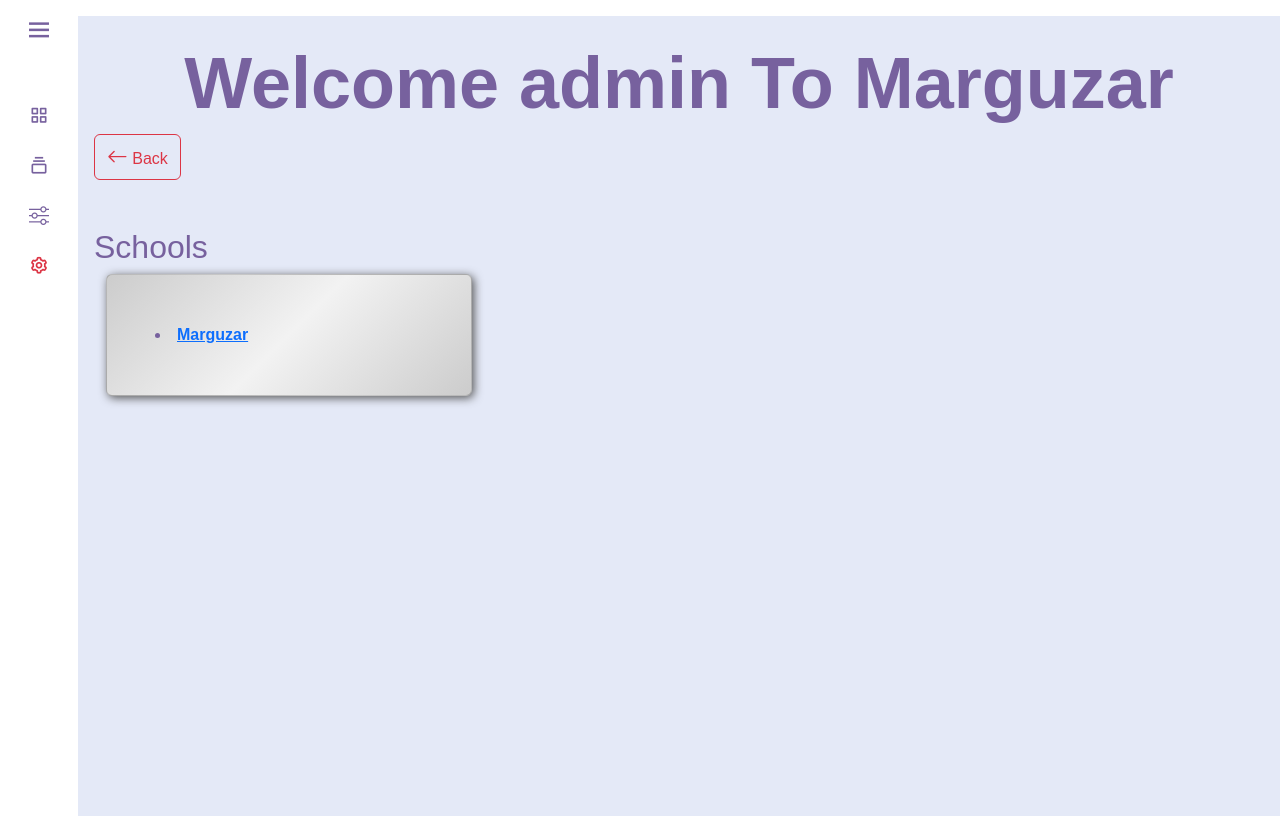
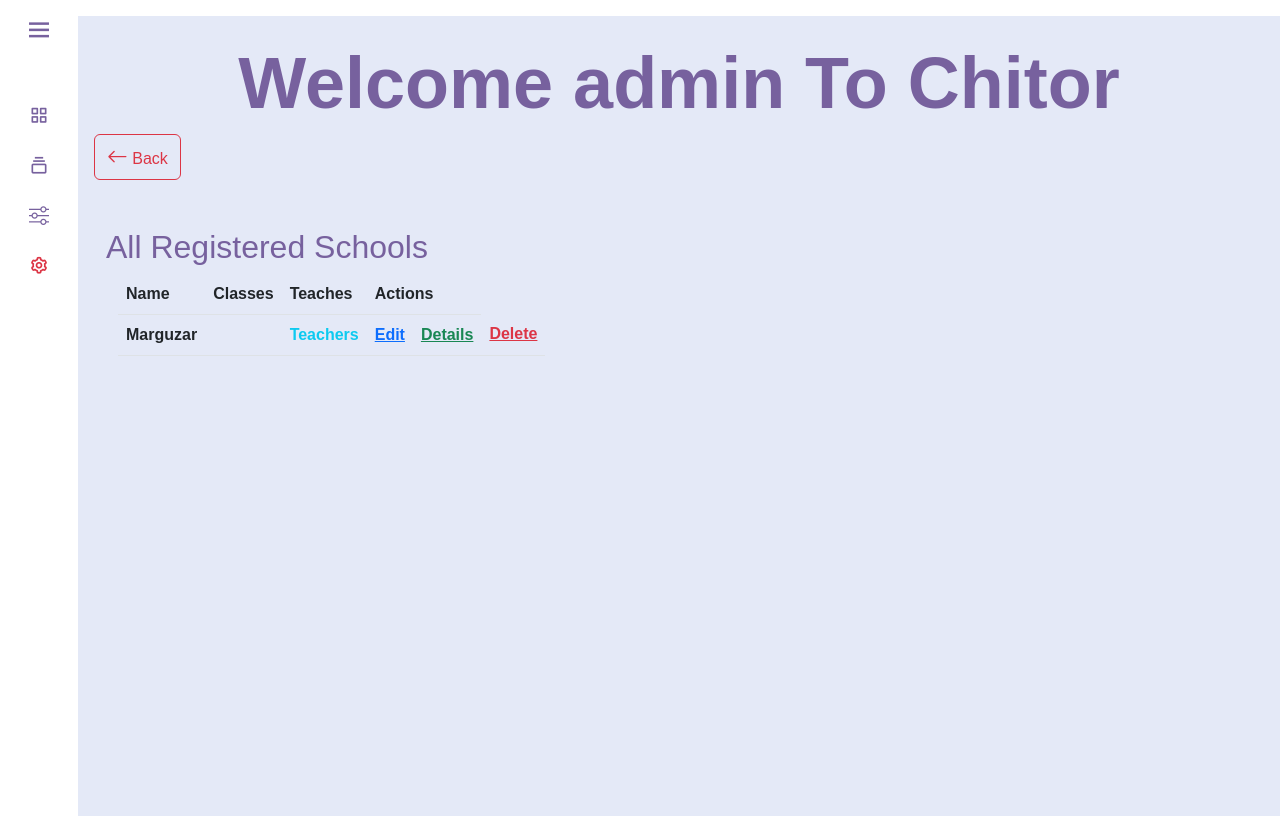
Before and after one commit to WajahatKanju/LMS, a Django app: page /school/ in a window 1280 px wide. Run offline with Django 4.2, Linux system fonts and the light colour scheme; a user stored in the database is signed in; data comes from the database, SQL or seed files in the repository; data that the repository does not hold is empty.

Commit message:
add school delete, fix settings

```diff
--- a/main/form.py
+++ b/main/form.py
@@ -3,7 +3,7 @@
 from crispy_forms.layout import Layout, Submit, Row, Column
 from django.core.exceptions import ValidationError
 
-from .models import Settings, Schools, Classes
+from .models import Settings, Schools, Classes, Employee
 
 
 class SettingsForm(forms.ModelForm):
@@ -46,7 +46,7 @@
 
     class Meta:
         model = Schools
-        fields = ['name', 'classes']
+        fields = ['name', 'classes', ]
 
     classes = forms.ModelMultipleChoiceField(queryset=Classes.objects.all(), widget=forms.CheckboxSelectMultiple,
                                              required=False)
--- a/main/models.py
+++ b/main/models.py
@@ -36,15 +36,6 @@
         return f'{self.name}'
 
 
-class Employee(models.Model):
-    user = models.OneToOneField(User, on_delete=models.CASCADE)
-    designation = models.CharField(max_length=30)
-    active = models.BooleanField(default=True)
-
-    def __str__(self):
-        return self.user.username
-
-
 class Classes(models.Model):
     id = models.UUIDField(primary_key=True, editable=False, default=uuid.uuid4)
     name = models.CharField(max_length=30)
@@ -58,12 +49,28 @@
     id = models.UUIDField(primary_key=True, editable=False, default=uuid.uuid4)
     name = models.CharField(max_length=30, unique=True)
     classes = models.ManyToManyField(Classes, through='SchoolClasses')
+    active = models.BooleanField(default=True)
 
     def __str__(self):
         return f'{self.name}'
 
+    def get_form_url(self):
+        return reverse('school_update', args=[str(self.id)])
+
+    def get_delete_url(self):
+        return reverse('school_delete', args=[str(self.id)])
+
     def get_absolute_url(self):
-        return reverse('school_update', args=[str(self.id)])
+        return reverse('school_detail', args=[str(self.id)])
+
+
+class Employee(models.Model):
+    user = models.OneToOneField(User, on_delete=models.CASCADE)
+    designation = models.ForeignKey(Schools, on_delete=models.CASCADE)
+    active = models.BooleanField(default=True)
+
+    def __str__(self):
+        return self.user.username
 
 
 class SchoolClasses(models.Model):
--- a/main/templates/main/index.html
+++ b/main/templates/main/index.html
@@ -46,8 +46,6 @@
 
                         <a href="{% url 'school_create' %}" class="m-1 btn btn-outline-primary"><i class="bi bi-plus"></i>Add School</a>
                         <a href="{% url 'school' %}" class="m-1 btn btn-outline-secondary"><i class="bi bi-search"></i>List School</a>
-                        <a href="{% url 'school' %}" class="m-1 btn btn-outline-secondary"><i class="bi bi-search"></i>Edit School</a>
-                        <a href="{% url 'school' %}" class="m-1 btn btn-outline-warning"><i class="bi bi-pencil"></i>Delete School</a>
                     </div>
 
                 </div>
--- a/main/templates/school/school.html
+++ b/main/templates/school/school.html
@@ -1,17 +1,45 @@
 {% extends '_base.html' %}
 {% block content %}
-    <h2>Schools</h2>
-    <div class="container-fulid">
+    <div class="container-fluid">
+        <h2>All Registered Schools</h2>
         <div class="row mx-auto d-flex  justify-content-start">
             <div class="col-4">
-                <div class="card card--custom rounded p-5 mb-3">
+                <table class="table">
+                    <thead>
+                    <tr>
+                        <th> Name</th>
+                        <th>Classes</th>
+                        <th>Teaches</th>
+                        <th colspan="2">Actions</th>
+                    </tr>
+                    </thead>
+                    <tbody>
+                    {% for school in schools %}
+                        {% if school.active is True %}
 
-                    {% for school in schools %}
-                        <li>
-                            <a href="{{ school.get_absolute_url }}">{{ school.name }}</a>
-                        </li>
+                            <tr>
+                                <td>
+                                    {{ school.name }}
+                                </td>
+                                <td>{% for class  in school.classes.all %} {{ class }} {% endfor %}</td>
+                                <td>
+                                    <span class="text-info">Teachers</span>
+                                </td>
+                                <td>
+                                    <a class="link-primary" href="{{ school.get_form_url }}"> Edit</a>
+                                </td>
+                                <td>
+                                    <a class="link-success" href="{{ school.get_absolute_url }}"> Details</a>
+                                </td>
+                                <td>
+                                    <a class="link-danger" href="{{ school.get_delete_url }}">Delete </a>
+                                </td>
+                            </tr>
+                        {% endif %}
                     {% endfor %}
-                </div>
+                    </tbody>
+                </table>
+
             </div>
         </div>
     </div>
--- /dev/null
+++ b/main/templates/school/school_detail.html
@@ -0,0 +1,6 @@
+{% extends '_base.html' %}
+{% block content %}
+    <div class="container">
+        <h2>{{ school }}</h2>
+    </div>
+{% endblock content %}
--- a/main/urls.py
+++ b/main/urls.py
@@ -1,5 +1,6 @@
 from django.urls import path
-from .views import HomeView, SettingsView, SchoolView, SchoolCreateView, SchoolUpdateView
+from .views import HomeView, SettingsView, SchoolView, SchoolDetailView, SchoolCreateView, SchoolUpdateView,\
+    SchoolDeleteView
 
 urlpatterns = [
     path('', HomeView.as_view(), name='index'),
@@ -7,5 +8,8 @@
 
     path('school/', SchoolView.as_view(), name='school'),
     path('school/create', SchoolCreateView.as_view(), name='school_create'),
+
+    path('school/<uuid:pk>/', SchoolDetailView.as_view(), name='school_detail'),
     path('school/<uuid:pk>/update', SchoolUpdateView.as_view(), name='school_update'),
+    path('school/<uuid:pk>/delete', SchoolDeleteView.as_view(), name='school_delete'),
 ]
--- a/main/views.py
+++ b/main/views.py
@@ -1,7 +1,9 @@
 from django.contrib import messages
 from django.shortcuts import render, get_object_or_404, redirect
 from django.urls import reverse_lazy
-from django.views.generic import View, ListView, CreateView
+from django.utils.decorators import method_decorator
+from django.views.generic import View, ListView, DeleteView
+from django.views.decorators.cache import never_cache
 
 from main.form import SettingsForm, SchoolForm
 from main.models import Settings, Schools
@@ -13,8 +15,8 @@
     context = {}
 
     def get(self, request):
-        setting = Settings.objects.filter(employee__id__exact=self.request.user.id).first()
-        self.context['school'] = setting.selected_school
+        setting = Settings.objects.get(employee__user_id__exact=self.request.user.id)
+        self.context['select_school'] = setting.selected_school
         return render(request, self.template_name, self.context)
 
 
@@ -26,14 +28,14 @@
     context = {'form': SettingsForm(), 'errors': [], }
 
     def get(self, request):
-        setting = Settings.objects.filter(employee__id__exact=self.request.user.id).first()
+        setting = Settings.objects.get(employee__user_id__exact=self.request.user.id)
         form = SettingsForm(instance=setting)
         self.context['form'] = form
         print(self.request.user.id)
         return render(request, self.template_name, self.context)
 
     def post(self, request, ):
-        setting = Settings.objects.filter(employee__id__exact=self.request.user.id).first()
+        setting = Settings.objects.get(employee__user_id__exact=self.request.user.id)
         form = SettingsForm(request.POST, instance=setting)
         if form.is_valid():
             form.save(commit=False)
@@ -46,16 +48,28 @@
         return redirect(self.success_url)
 
 
+@method_decorator(never_cache, name='dispatch')
 class SchoolView(ListView):
     template_name = 'school/school.html'
     schools = Schools.objects.all()
+    context = {'schools': schools}
 
+    def get(self, request, **kwargs):
+        setting = Settings.objects.get(employee__user_id__exact=self.request.user.id)
+        self.context['select_school'] = setting.selected_school
+        return render(request, self.template_name, self.context)
+
+
+class SchoolDetailView(View):
+    template_name = 'school/school_detail.html'
     context = {}
 
-    def get(self, request, **kwargs):
-        setting = Settings.objects.filter(employee__id__exact=self.request.user.id).first()
-        self.context['school'] = setting.selected_school
-        self.context['schools'] = self.schools
+    def get(self, request, pk=None):
+        school = get_object_or_404(Schools, id=pk)
+        self.context['school'] = school
+        setting = Settings.objects.get(employee__user_id__exact=self.request.user.id)
+        self.context['select_school'] = setting.selected_school
+
         return render(request, self.template_name, self.context)
 
 
@@ -67,8 +81,8 @@
     def get(self, request):
         form = SchoolForm()
         self.context['form'] = form
-        setting = Settings.objects.filter(employee__id__exact=self.request.user.id).first()
-        self.context['school'] = setting.selected_school
+        setting = Settings.objects.get(employee__user_id__exact=self.request.user.id)
+        self.context['select_school'] = setting.selected_school
         return render(request, self.template_name, self.context)
 
     def post(self, request):
@@ -102,3 +116,31 @@
 
         self.context['form'] = form
         return render(request, self.template_name, self.context)
+
+
+class SchoolDeleteView(View):
+
+    template_name = 'school/school_delete.html'
+
+    context = {}
+
+    def get(self, request, pk=None):
+        school = get_object_or_404(Schools, id=pk)
+        form = SchoolForm(instance=school)
+        ctx = {'form': form}
+        return render(request, self.template_name, ctx)
+
+    def post(self, request, pk=None):
+        school = get_object_or_404(Schools, id=pk)
+        school.active = False
+        school.save()
+        messages.success(request, 'Form submission successful')
+        # form = SchoolForm(request.POST, instance=school)
+        # if form.is_valid():
+        #     school.active = False
+        #     form.save()
+        #     messages.success(request, 'Form submission successful')
+        #     return redirect(reverse_lazy('school'))
+        # print(form.errors)
+        # self.context['form'] = form
+        return redirect(reverse_lazy('school'))
--- a/templates/_base.html
+++ b/templates/_base.html
@@ -107,7 +107,7 @@
     <div class="home-content ">
         <div class="container-fluid p-3 m-auto text">
             <div class="text-center">
-                <h2 class="text text-justify my-2 display-2">Welcome {{ request.user.username }} To {{ school }}</h2>
+                <h2 class="text text-justify my-2 display-2">Welcome {{ request.user.username }} To {{ select_school }}</h2>
             </div>
             <a href="{{ request.META.HTTP_REFERER }}" class="btn btn-outline-danger mb-5">
                 <i class="bi bi-arrow-left m-0" aria-hidden="false"></i> Back
```
Also changed, not shown: main/templates/school/school_delete.html (added, +14 -0 lines), db.sqlite3, main/migrations/0005_schools_employees.py (added), main/migrations/0006_remove_schools_employees_alter_employee_designation.py (added), main/migrations/0007_schools_active.py (added).
